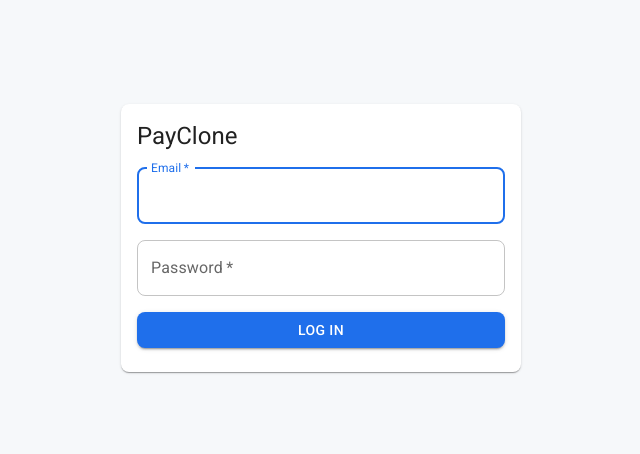
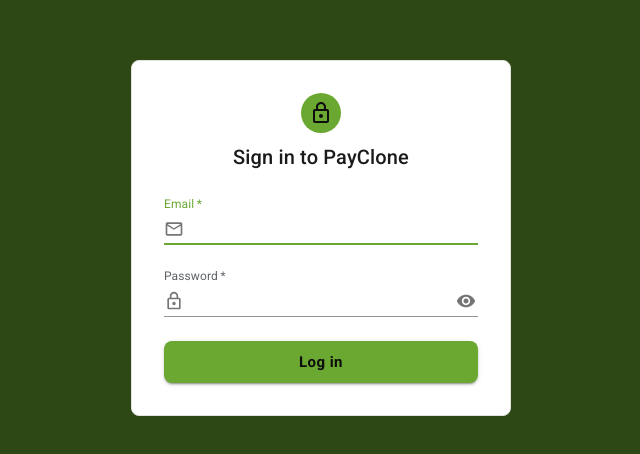
Before and after one commit to ryankavi/DaftarLedger, a React (Vite) app in the folder frontend/: page / in a window 1280 px wide. Shown: the part 162-616 px from the top of the page, without its empty margins (319-959 px from the left). Built offline with nearby package versions, Linux system fonts and the light colour scheme.

Commit message:
feat: update theme and clear vite boilerplate

```diff
--- a/frontend/src/App.tsx
+++ b/frontend/src/App.tsx
@@ -1,41 +1,22 @@
-import { useState, type FormEvent } from 'react'
-import Alert from '@mui/material/Alert'
 import Box from '@mui/material/Box'
 import Button from '@mui/material/Button'
 import Card from '@mui/material/Card'
 import CardContent from '@mui/material/CardContent'
 import Stack from '@mui/material/Stack'
-import TextField from '@mui/material/TextField'
 import Typography from '@mui/material/Typography'
-import { ApiError } from './api'
+import LoginForm from './components/LoginForm'
 import { useAuth } from './auth/context'
 
-// Placeholder shell: a minimal login/logout flow that proves the foundation
-// works end to end (MUI renders, AuthProvider holds the token, the Vite proxy
-// reaches the backend). Real screens (accounts, transactions) replace this next.
+// Thin shell: pick the view based on auth state. Detailed UI lives in its own
+// components (LoginForm now; real screens — accounts, transactions — next).
 export default function App() {
-  const { isAuthenticated, token, login, logout } = useAuth()
-  const [email, setEmail] = useState('')
-  const [password, setPassword] = useState('')
-  const [error, setError] = useState<string | null>(null)
-  const [busy, setBusy] = useState(false)
+  const { isAuthenticated, token, logout } = useAuth()
 
-  async function handleLogin(e: FormEvent) {
-    e.preventDefault()
-    setError(null)
-    setBusy(true)
-    try {
-      await login(email, password)
-    } catch (err) {
-      setError(
-        err instanceof ApiError ? `${err.status}: ${err.message}` : 'Login failed',
-      )
-    } finally {
-      setBusy(false)
-    }
+  if (!isAuthenticated) {
+    return <LoginForm />
   }
 
-  if (isAuthenticated) {
+  // Temporary signed-in placeholder — replaced by real screens next.
   return (
     <Box sx={{ minHeight: '100%', display: 'grid', placeItems: 'center', p: 2 }}>
       <Card sx={{ maxWidth: 520, width: '100%' }}>
@@ -58,35 +39,3 @@
     </Box>
   )
 }
-
-  return (
-    <Box sx={{ minHeight: '100%', display: 'grid', placeItems: 'center', p: 2 }}>
-      <Card sx={{ maxWidth: 400, width: '100%' }}>
-        <CardContent>
-          <Stack component="form" spacing={2} onSubmit={handleLogin}>
-            <Typography variant="h5">PayClone</Typography>
-            {error && <Alert severity="error">{error}</Alert>}
-            <TextField
-              label="Email"
-              type="email"
-              value={email}
-              onChange={(e) => setEmail(e.target.value)}
-              required
-              autoFocus
-            />
-            <TextField
-              label="Password"
-              type="password"
-              value={password}
-              onChange={(e) => setPassword(e.target.value)}
-              required
-            />
-            <Button type="submit" variant="contained" disabled={busy}>
-              {busy ? 'Signing in…' : 'Log in'}
-            </Button>
-          </Stack>
-        </CardContent>
-      </Card>
-    </Box>
-  )
-}
--- /dev/null
+++ b/frontend/src/components/LoginForm.tsx
@@ -0,0 +1,125 @@
+import { useState, type FormEvent } from 'react'
+import Alert from '@mui/material/Alert'
+import Avatar from '@mui/material/Avatar'
+import Box from '@mui/material/Box'
+import Button from '@mui/material/Button'
+import IconButton from '@mui/material/IconButton'
+import InputAdornment from '@mui/material/InputAdornment'
+import Paper from '@mui/material/Paper'
+import Stack from '@mui/material/Stack'
+import TextField from '@mui/material/TextField'
+import Typography from '@mui/material/Typography'
+import EmailOutlinedIcon from '@mui/icons-material/EmailOutlined'
+import LockOutlinedIcon from '@mui/icons-material/LockOutlined'
+import Visibility from '@mui/icons-material/Visibility'
+import VisibilityOff from '@mui/icons-material/VisibilityOff'
+import { ApiError } from '../api'
+import { useAuth } from '../auth/context'
+
+// Minimal, borderless login: underlined `standard` inputs with leading icons
+// and a show/hide password toggle. Self-contained — owns its form state and
+// talks to the auth context directly, so App only has to render it.
+export default function LoginForm() {
+  const { login } = useAuth()
+  const [email, setEmail] = useState('')
+  const [password, setPassword] = useState('')
+  const [showPassword, setShowPassword] = useState(false)
+  const [error, setError] = useState<string | null>(null)
+  const [busy, setBusy] = useState(false)
+
+  async function handleSubmit(e: FormEvent) {
+    e.preventDefault()
+    setError(null)
+    setBusy(true)
+    try {
+      await login(email, password)
+    } catch (err) {
+      setError(
+        err instanceof ApiError ? `${err.status}: ${err.message}` : 'Login failed',
+      )
+    } finally {
+      setBusy(false)
+    }
+  }
+
+  return (
+    <Box sx={{ minHeight: '100%', display: 'grid', placeItems: 'center', p: 2 }}>
+      <Paper
+        elevation={0}
+        sx={{
+          maxWidth: 380,
+          width: '100%',
+          p: 4,
+          border: '1px solid',
+          borderColor: 'divider',
+        }}
+      >
+        <Stack component="form" spacing={3} onSubmit={handleSubmit}>
+          <Stack spacing={1} sx={{ alignItems: 'center' }}>
+            <Avatar sx={{ bgcolor: 'primary.main', color: 'primary.contrastText' }}>
+              <LockOutlinedIcon />
+            </Avatar>
+            <Typography variant="h6">Sign in to PayClone</Typography>
+          </Stack>
+          {error && <Alert severity="error">{error}</Alert>}
+          <TextField
+            variant="standard"
+            label="Email"
+            type="email"
+            value={email}
+            onChange={(e) => setEmail(e.target.value)}
+            required
+            autoFocus
+            fullWidth
+            slotProps={{
+              input: {
+                startAdornment: (
+                  <InputAdornment position="start">
+                    <EmailOutlinedIcon fontSize="small" />
+                  </InputAdornment>
+                ),
+              },
+            }}
+          />
+          <TextField
+            variant="standard"
+            label="Password"
+            type={showPassword ? 'text' : 'password'}
+            value={password}
+            onChange={(e) => setPassword(e.target.value)}
+            required
+            fullWidth
+            slotProps={{
+              input: {
+                startAdornment: (
+                  <InputAdornment position="start">
+                    <LockOutlinedIcon fontSize="small" />
+                  </InputAdornment>
+                ),
+                endAdornment: (
+                  <InputAdornment position="end">
+                    <IconButton
+                      onClick={() => setShowPassword((s) => !s)}
+                      edge="end"
+                      size="small"
+                      aria-label={showPassword ? 'Hide password' : 'Show password'}
+                    >
+                      {showPassword ? (
+                        <VisibilityOff fontSize="small" />
+                      ) : (
+                        <Visibility fontSize="small" />
+                      )}
+                    </IconButton>
+                  </InputAdornment>
+                ),
+              },
+            }}
+          />
+          <Button type="submit" variant="contained" size="large" disabled={busy}>
+            {busy ? 'Signing in…' : 'Log in'}
+          </Button>
+        </Stack>
+      </Paper>
+    </Box>
+  )
+}
--- a/frontend/src/theme.ts
+++ b/frontend/src/theme.ts
@@ -1,11 +1,41 @@
 import { createTheme } from '@mui/material/styles'
 
 // Central MUI theme. Tweak palette/typography here and it flows everywhere.
+//
+// Brand: #6ba832 green as primary, near-black + gray as the supporting accents.
+// Note: #6ba832 is mid-tone, so white text on it fails WCAG (~2.6:1) while
+// near-black passes (~8:1) — hence contrastText is dark, which also gives the
+// black-on-green "highlight" look.
 export const theme = createTheme({
   palette: {
     mode: 'light',
-    primary: { main: '#1f6feb' },
-    background: { default: '#f6f8fa' },
+    primary: {
+      main: '#6ba832',
+      light: '#8bc25a',
+      dark: '#4f7d25',
+      contrastText: '#0d0d0d',
+    },
+    secondary: {
+      main: '#2b2b2b',
+      light: '#4a4a4a',
+      dark: '#161616',
+      contrastText: '#ffffff',
+    },
+    text: {
+      primary: '#1a1a1a',
+      secondary: '#5f6368',
+    },
+    background: {
+      // Deep, darkened take on the brand green (#6ba832 scaled to ~40%). Cards
+      // (paper) stay white so they pop against it.
+      default: '#2d4715',
+      paper: '#ffffff',
+    },
+    divider: '#e1e3df',
   },
   shape: { borderRadius: 8 },
+  typography: {
+    // Flatter, less shouty buttons than the MUI default ALL-CAPS.
+    button: { textTransform: 'none', fontWeight: 600 },
+  },
 })
```
Lines whose indentation alone changed are shown as unchanged.
